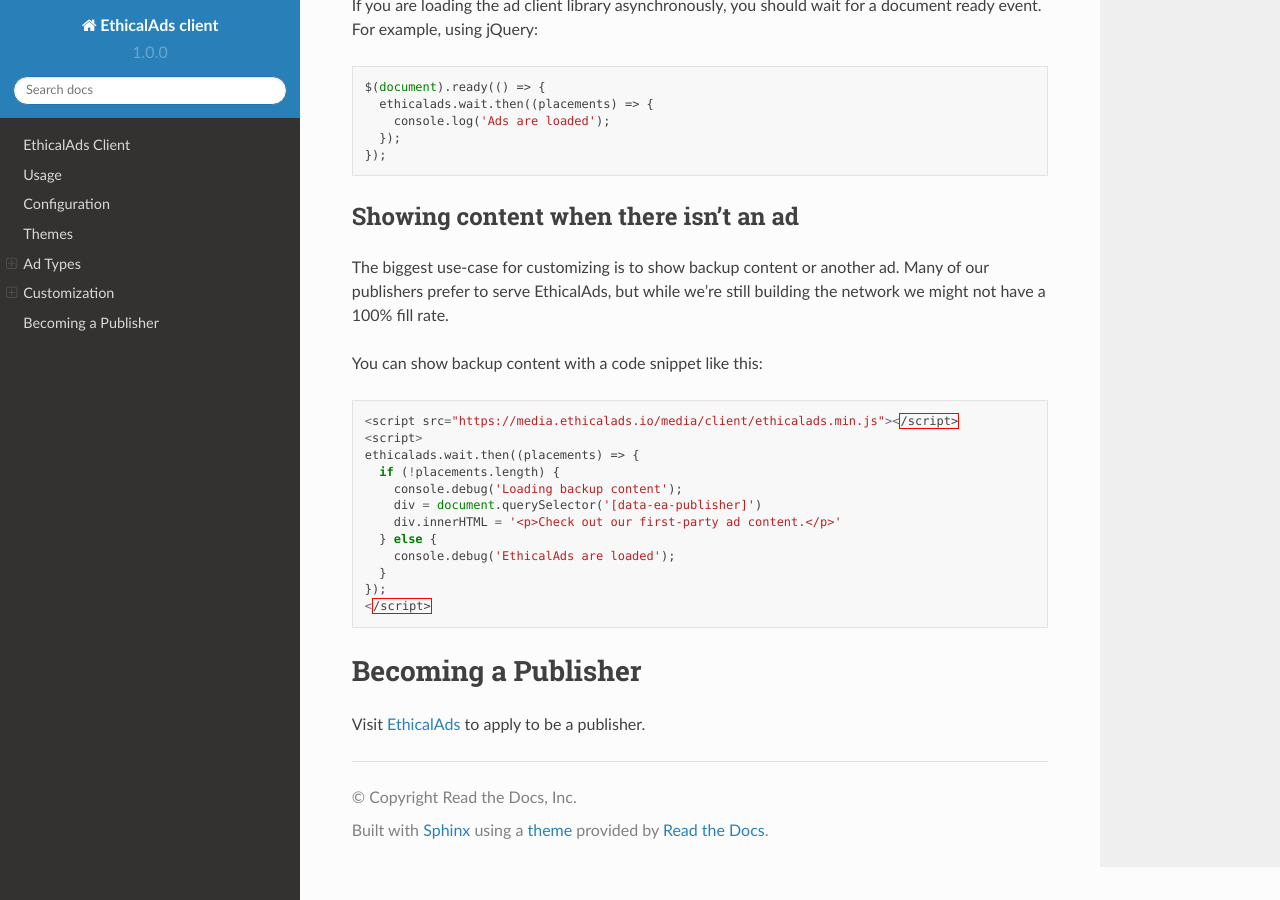
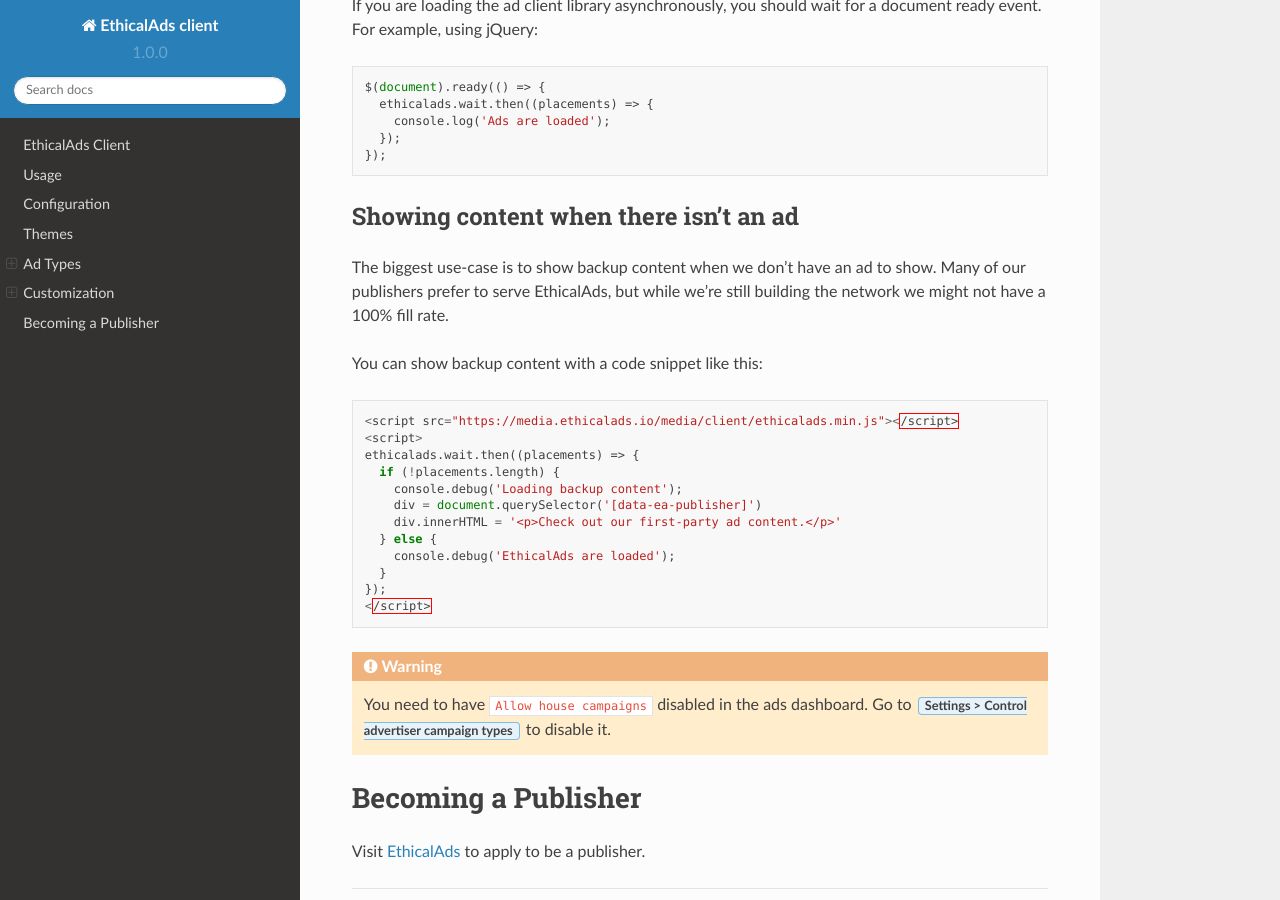
Before and after one commit to readthedocs/ethical-ad-client, a Sphinx documentation site: the page built from docs/index.rst, in a window 1280 px wide and 900 px high, scrolled down 4789 px. Built offline with Sphinx 7.4.7 and the Read the Docs theme 2.0.0, drawn with Linux system fonts in a browser that asks for light colours.

Commit message:
Note you have to turn off house ads

```diff
--- a/docs/index.rst
+++ b/docs/index.rst
@@ -238,7 +238,7 @@
 Showing content when there isn't an ad
 ~~~~~~~~~~~~~~~~~~~~~~~~~~~~~~~~~~~~~~
 
-The biggest use-case for customizing is to show backup content or another ad.
+The biggest use-case is to show backup content when we don't have an ad to show.
 Many of our publishers prefer to serve EthicalAds,
 but while we're still building the network we might not have a 100% fill rate.
 
@@ -259,6 +259,7 @@
   });
   </script>
 
+.. warning:: You need to have ``Allow house campaigns`` disabled in the ads dashboard. Go to :guilabel:`Settings > Control advertiser campaign types` to disable it.
 
 Becoming a Publisher
 --------------------
```
